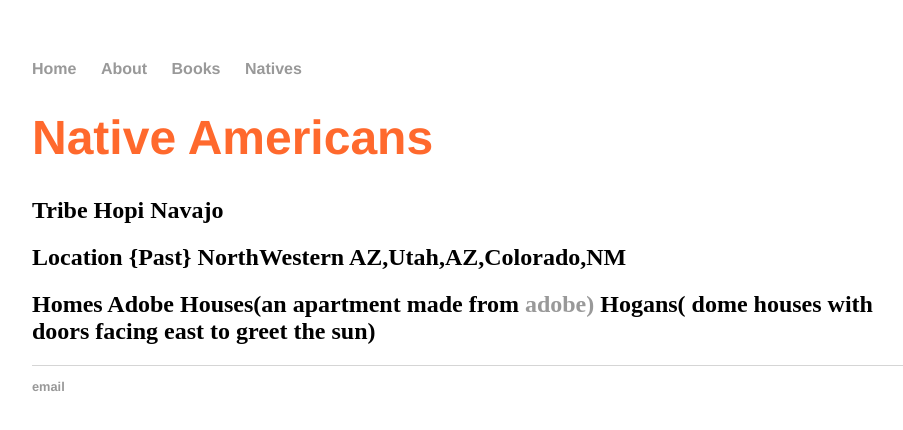
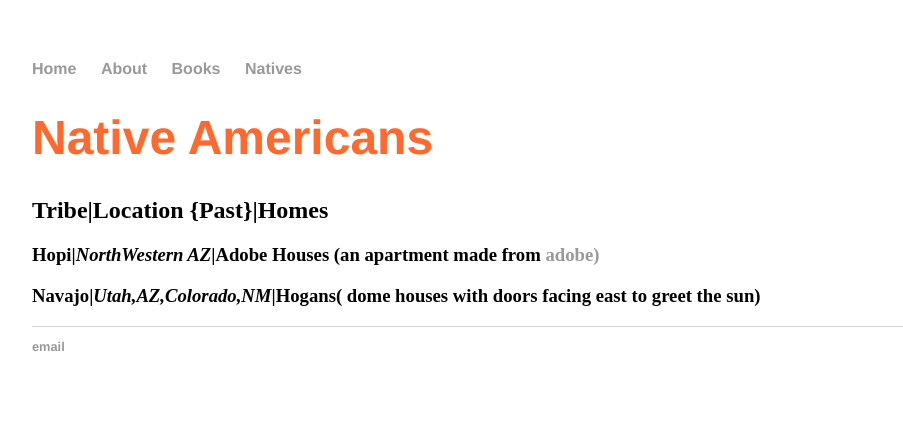
Before and after one commit to meerkatbhat/meerkatbhat, a Jekyll site: the page built from NA/index.html, in a window 1280 px wide. Shown: the top 430 px of the page, without its empty margins (160-1063 px from the left). Built offline with Jekyll 4.4.1, drawn with Linux system fonts in a browser that asks for light colours.

Commit message:
Update index.html

```diff
--- a/NA/index.html
+++ b/NA/index.html
@@ -9,9 +9,13 @@ title: Meera B
 	h1 {
 	    color:rgb(1207, 105, 45);
 		}
+
+	body	{
+
+
 	</style>
 <body>
-	<h2> Tribe			Hopi			Navajo				</h2>
-	<h2>Location {Past}		NorthWestern 		AZ,Utah,AZ,Colorado,NM		</h2>
-	<h2> Homes			Adobe Houses(an apartment made from <a href="https://www.merriam-webster.com/dictionary/adobe">adobe)</a> Hogans( dome houses with doors facing east to greet the sun)</h2>
+	<h2> Tribe|Location {Past}|Homes</h2>
+	<h3> Hopi|<em>NorthWestern AZ</em>|<strong>Adobe Houses (an apartment made from <a href="https://www.merriam-webster.com/dictionary/adobe">adobe)</a></strong></h3>
+	<h3> Navajo|<em>Utah,AZ,Colorado,NM</em>|<strong>Hogans( dome houses with doors facing east to greet the sun)</strong> </h3>
 		</body>
```
